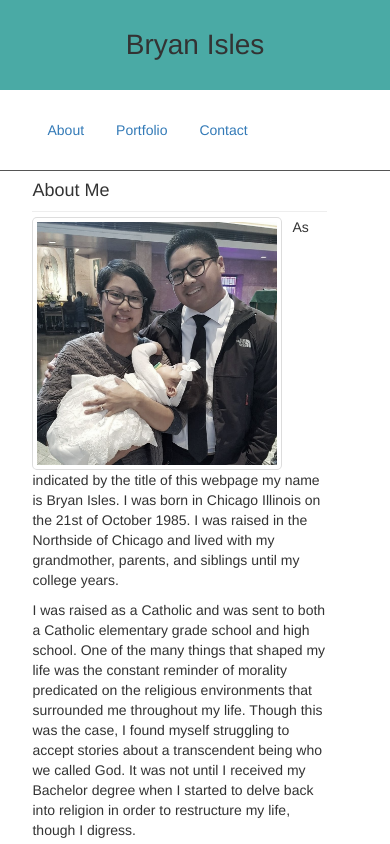
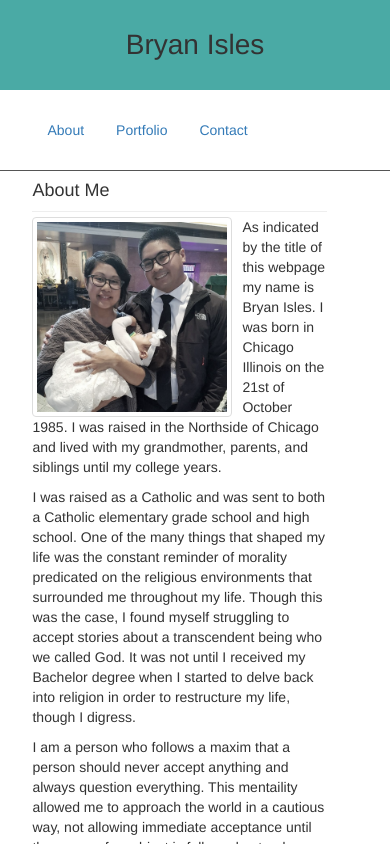
Before and after one commit to bryanisles/Bootstrap-Portfolio, a plain HTML site: page index.html in a window 390 px wide. Shown: the top 844 px of the page. Drawn offline with nearby package versions, Linux system fonts and the light colour scheme.

Commit message:
problem with displayed photo

```diff
--- a/assets/css/style.css
+++ b/assets/css/style.css
@@ -108,12 +108,17 @@ hr {
 	}
 }
 
+
 @media screen and (max-width:768px) {
 	#myFixer {
 		height:75px;
 	}
 	#bodyContainer {
 		min-height:calc(100vh - 160px);
+	}
+	#myFam {
+		width: 200px;
+		height:200px;
 	}
 }
 
```
